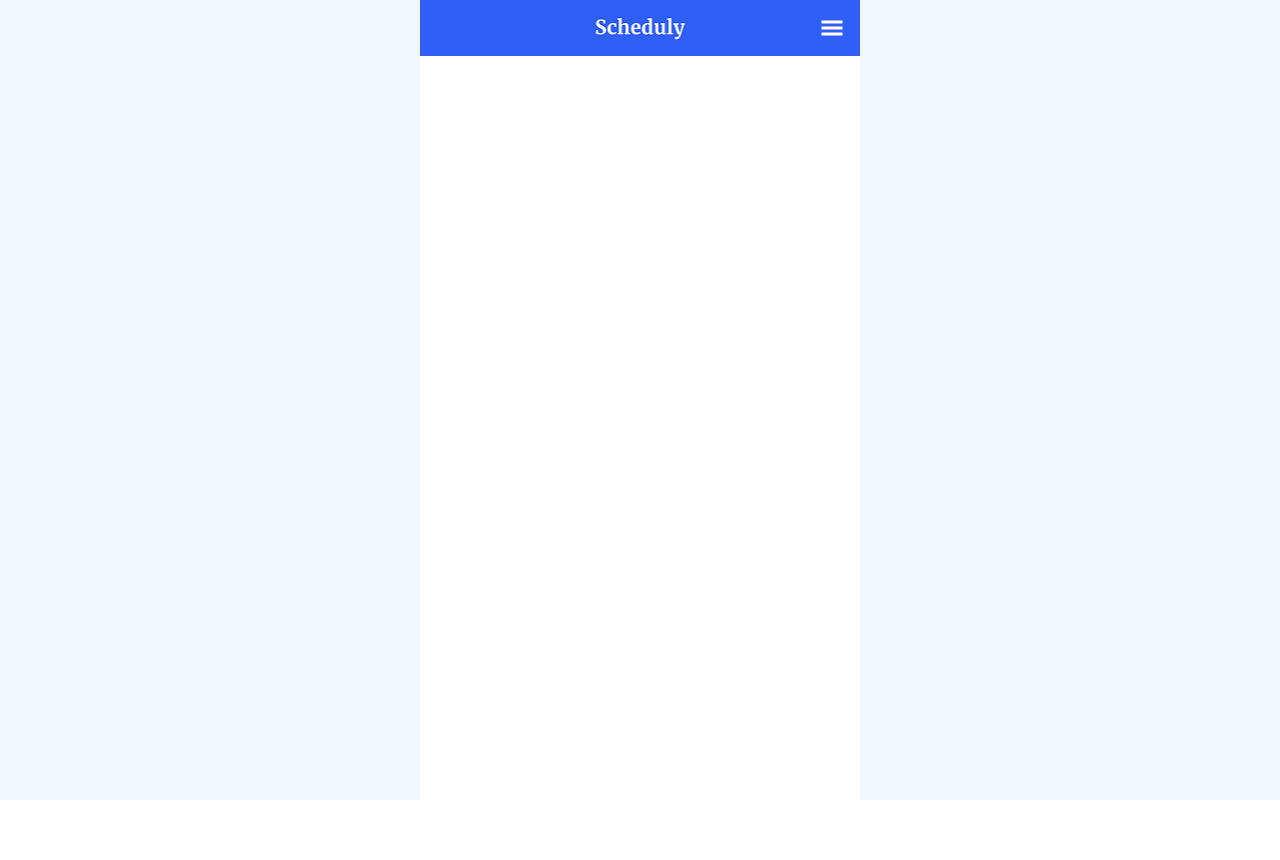
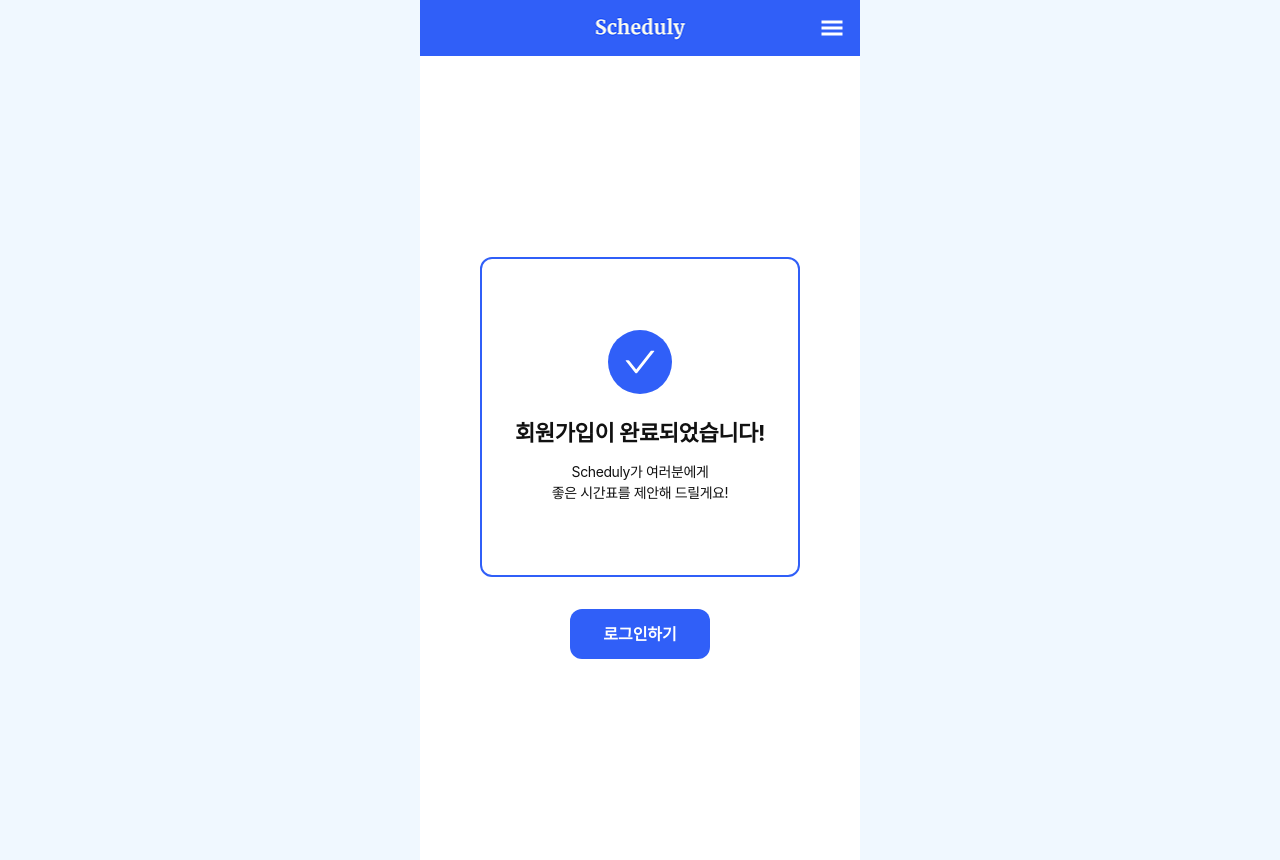
Before and after one commit to tlstkdgus/FE, a React (Create React App) app: page /signup-complete in a window 1280 px wide. Before the commit this address had no page. Before the commit the page ends 800 px from the top, so only its background shows below. Built offline with nearby package versions, Linux system fonts and the light colour scheme; a web font is replaced by a local one.

Commit message:
feat: 회원가입 완료 UI 구현

```diff
--- /dev/null
+++ b/src/pages/SignUpComplete.jsx
@@ -0,0 +1,107 @@
+import React from "react";
+import styled, { createGlobalStyle } from "styled-components";
+import { AiOutlineCheck } from "react-icons/ai";
+import { useNavigate } from "react-router-dom";
+
+const GlobalStyle = createGlobalStyle`
+  body {
+    margin: 0;
+    padding: 0;
+    overflow: hidden;
+  }
+`;
+
+const Wrapper = styled.div`
+  width: 100%;
+  height: calc(100vh - 60px);
+  background: var(--white);
+  display: flex;
+  align-items: center;
+  justify-content: center;
+  overflow: hidden;
+`;
+
+const ContentBox = styled.div`
+  display: flex;
+  flex-direction: column;
+  align-items: center;
+  justify-content: center;
+  margin: 0 auto;
+`;
+
+const Card = styled.div`
+  width: 320px;
+  height: 320px;
+  border: 2px solid var(--brand);
+  border-radius: 12px;
+  background: var(--white);
+  display: flex;
+  flex-direction: column;
+  align-items: center;
+  justify-content: center;
+  box-sizing: border-box;
+  margin-bottom: 32px;
+`;
+
+const CheckCircle = styled.div`
+  width: 64px;
+  height: 64px;
+  border-radius: 50%;
+  background: var(--brand);
+  display: flex;
+  align-items: center;
+  justify-content: center;
+  margin-bottom: 24px;
+`;
+
+const Title = styled.div`
+  font-size: var(--title-h2);
+  font-weight: var(--font-weight-bold);
+  color: var(--black);
+  margin-bottom: 12px;
+  text-align: center;
+`;
+
+const Desc = styled.div`
+  font-size: var(--body-medium-small);
+  color: var(--black);
+  text-align: center;
+  line-height: 1.5;
+`;
+
+const Button = styled.button`
+  width: 140px;
+  padding: 14px 0;
+  background: var(--brand);
+  color: var(--white);
+  font-size: var(--body-button-default);
+  font-weight: var(--font-weight-semibold);
+  border: none;
+  border-radius: 12px;
+  cursor: pointer;
+`;
+
+export default function SignUpComplete() {
+  const navigate = useNavigate();
+  return (
+    <>
+      <GlobalStyle />
+      <Wrapper>
+        <ContentBox>
+          <Card>
+            <CheckCircle>
+              <AiOutlineCheck size={36} color="#fff" />
+            </CheckCircle>
+            <Title>회원가입이 완료되었습니다!</Title>
+            <Desc>
+              Scheduly가 여러분에게
+              <br />
+              좋은 시간표를 제안해 드릴게요!
+            </Desc>
+          </Card>
+          <Button onClick={() => navigate("/login")}>로그인하기</Button>
+        </ContentBox>
+      </Wrapper>
+    </>
+  );
+}
--- a/src/router.jsx
+++ b/src/router.jsx
@@ -1,5 +1,5 @@
 import React from "react";
-import { BrowserRouter, Route, Routes } from "react-router-dom";
+import { Routes, Route } from "react-router-dom";
 import Main from "./pages/Main";
 import Login from "./pages/Login";
 import Create from "./pages/Create";
@@ -9,14 +9,15 @@
 import Retake from "./pages/Retake";
 import SignUp from "./pages/SignUp";
 import Setting from "./pages/Setting";
+import SignUpComplete from "./pages/SignUpComplete";
 
-const RouterComponent = () => {
-  return (
+const RouterComponent = () => (
   <Routes>
     <Route path="/" element={<Setting />} />
     <Route path="/main" element={<Main />} />
     <Route path="/login" element={<Login />} />
     <Route path="/signup" element={<SignUp />} />
+    <Route path="/signup-complete" element={<SignUpComplete />} />
     <Route path="/create" element={<Create />} />
     <Route path="/essential" element={<Essential />} />
     <Route path="/exclude" element={<Exclude />} />
@@ -24,6 +25,5 @@
     <Route path="/retake" element={<Retake />} />
   </Routes>
 );
-};
 
 export default RouterComponent;
```
Lines whose indentation alone changed are shown as unchanged.
